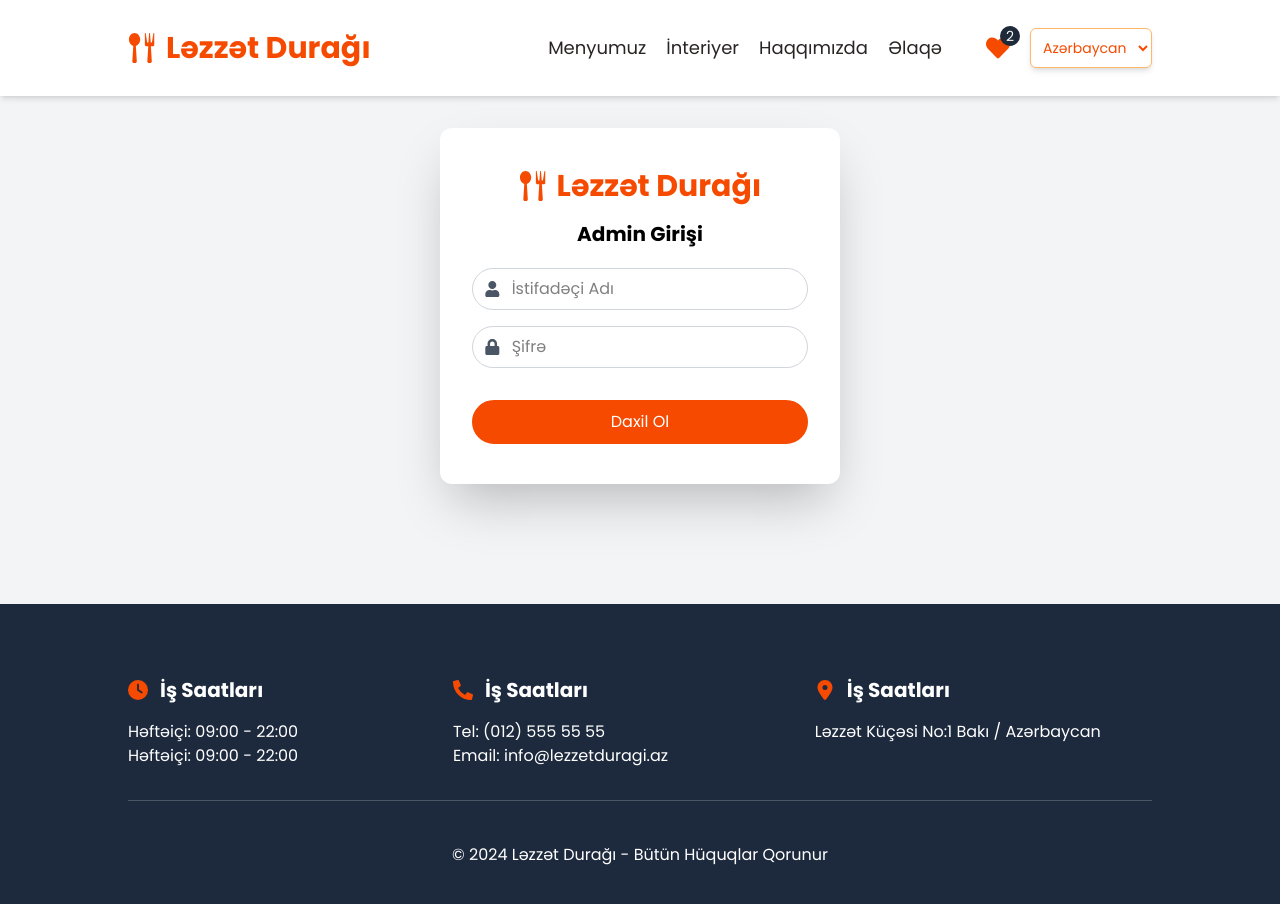
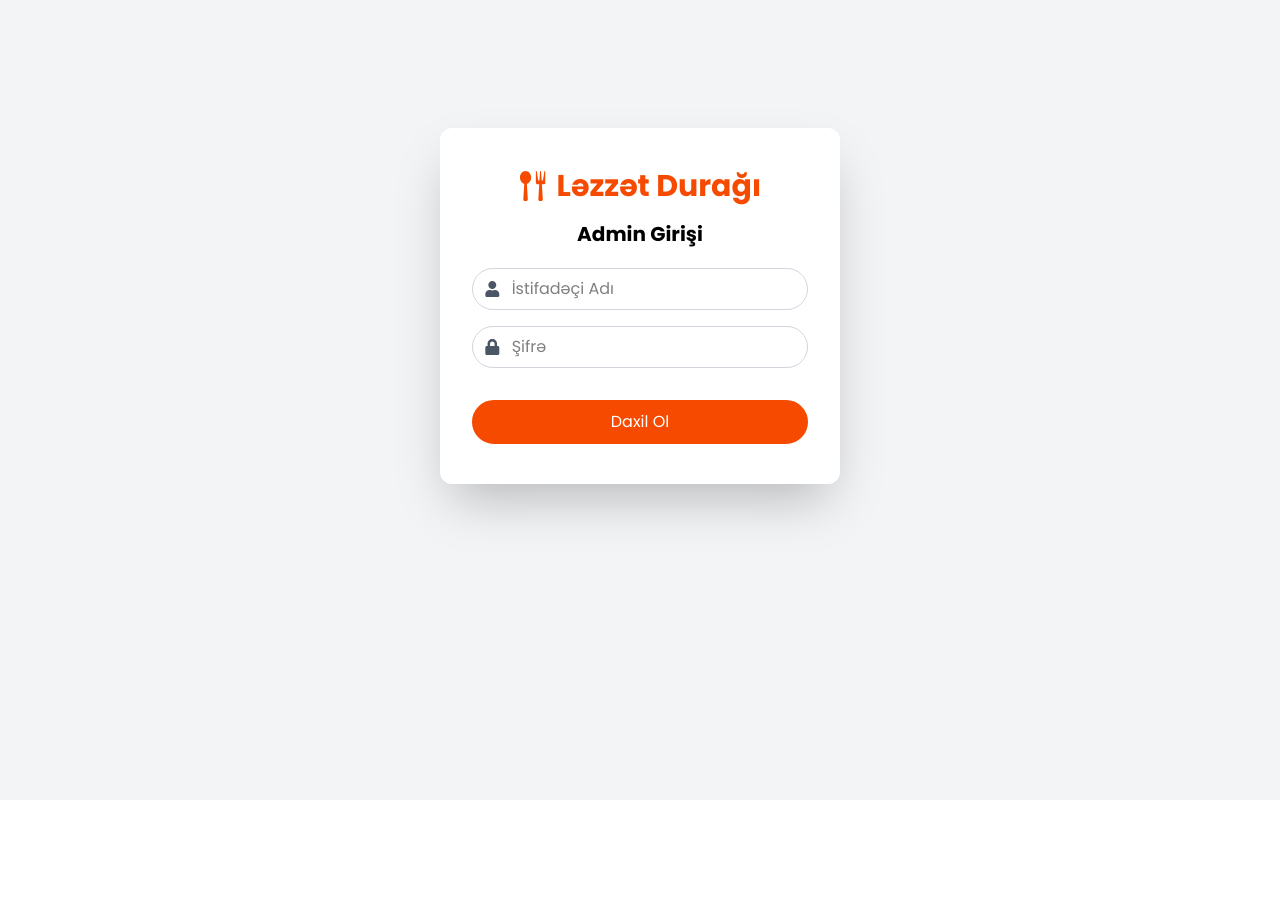
Before and after one commit to firdovsigakhramanov/MenuApp-React, a React (Vite) app: page /login in a window 1280 px wide. Shown: the top 904 px of the page. After the commit the page ends 800 px from the top, so only its background shows below. Built offline with nearby package versions, Linux system fonts and the light colour scheme.

Commit message:
changes in login page

```diff
--- a/src/App.jsx
+++ b/src/App.jsx
@@ -17,8 +17,8 @@ function App() {
           <Route path='about' element={<About />} />
           <Route path='contact' element={<Contact />} />
           <Route path='interior' element={<Interior />} />
-          <Route path='login' element={<Login />} />
         </Route>
+        <Route path='login' element={<Login />} />
 
       </Routes>
     </BrowserRouter>
--- a/src/layouts/AppLayout.jsx
+++ b/src/layouts/AppLayout.jsx
@@ -1,7 +1,7 @@
 import React from 'react'
 import Header from './Header'
 import Footer from './Footer'
-import { Outlet } from 'react-router-dom'
+import { Link, Outlet } from 'react-router-dom'
 import Sidebar from '../components/Sidebar'
 import Login from '../pages/Login'
 
--- a/src/pages/HomePage.jsx
+++ b/src/pages/HomePage.jsx
@@ -6,12 +6,14 @@ import Slider from 'react-slick'
 import SimpleSlider from '../components/SimpleSlider'
 import MenuBlock from '../components/MenuBlock'
 import Button from '../components/Button'
+import { Link } from 'react-router-dom'
 
 function HomePage() {
   return (
     <div>
       <SimpleSlider />
       <MenuBlock />
+      <Link to="login">Login</Link>
     </div>
   )
 }
--- a/src/pages/Login.jsx
+++ b/src/pages/Login.jsx
@@ -8,7 +8,8 @@ import Button from '../components/Button';
 
 function Login() {
   return (
-    <div className='px-[10%] flex justify-center pt-[25%] md:pt-[10%]  font-primary'>
+    <div className='bg-gray-100 h-dvh'>
+      <div className='px-[10%] flex justify-center pt-[35%] md:pt-[10%]  font-primary'>
         <div className='w-[400px] bg-white py-10 px-8 rounded-xl shadow-2xl'>
           <div className='flex justify-center items-center flex-col gap-4'>
             <Logo />
@@ -33,6 +34,7 @@ function Login() {
           </form>
         </div>
       </div>
+    </div>
   )
 }
 
```
Lines whose indentation alone changed are shown as unchanged.
